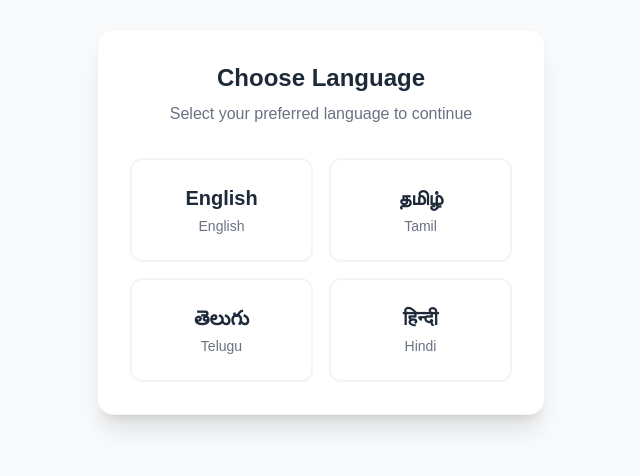
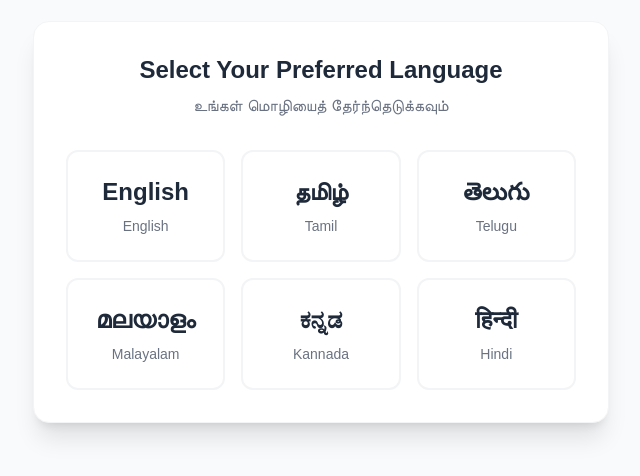
Before and after one commit to jeevithapv/uzhavan-bazaar, a Next.js app: page /language in a window 1280 px wide. Shown: the part 178-654 px from the top of the page, without its empty margins (319-959 px from the left). Built offline with nearby package versions, Linux system fonts and the light colour scheme.

Commit message:
Refine splash screen entry flow and language selection

```diff
--- a/app/globals.css
+++ b/app/globals.css
@@ -33,3 +33,13 @@ body {
 @utility animate-marquee {
   animation: marquee 20s linear infinite;
 }
+
+@keyframes fade-in-up {
+  0% { opacity: 0; transform: translateY(20px); }
+  100% { opacity: 1; transform: translateY(0); }
+}
+
+@keyframes loading {
+  0% { width: 0%; }
+  100% { width: 100%; }
+}
--- a/app/language/page.tsx
+++ b/app/language/page.tsx
@@ -1,11 +1,14 @@
 'use client';
 import { useRouter } from 'next/navigation';
 
+import { useAppContext } from '@/components/providers/AppProvider';
+
 export default function LanguageSelection() {
   const router = useRouter();
+  const { setLanguage } = useAppContext();
 
   const handleSelect = (lang: string) => {
-    // We can store lang in localStorage or context in the future
+    setLanguage(lang);
     router.push('/select-role');
   };
 
@@ -13,24 +16,26 @@ export default function LanguageSelection() {
     { code: 'en', name: 'English', native: 'English' },
     { code: 'ta', name: 'Tamil', native: 'தமிழ்' },
     { code: 'te', name: 'Telugu', native: 'తెలుగు' },
+    { code: 'ml', name: 'Malayalam', native: 'മലയാളം' },
+    { code: 'kn', name: 'Kannada', native: 'ಕನ್ನಡ' },
     { code: 'hi', name: 'Hindi', native: 'हिन्दी' },
   ];
 
   return (
     <div className="flex flex-col items-center justify-center min-h-screen bg-gray-50 px-4">
-      <div className="max-w-md w-full bg-white rounded-2xl shadow-xl p-8 border border-gray-100">
-        <h2 className="text-2xl font-bold text-center text-gray-800 mb-2">Choose Language</h2>
-        <p className="text-center text-gray-500 mb-8">Select your preferred language to continue</p>
+      <div className="max-w-xl w-full bg-white rounded-2xl shadow-xl p-8 border border-gray-100">
+        <h2 className="text-2xl font-bold text-center text-gray-800 mb-2">Select Your Preferred Language</h2>
+        <p className="text-center text-gray-500 mb-8 font-medium">உங்கள் மொழியைத் தேர்ந்தெடுக்கவும்</p>
 
-        <div className="grid grid-cols-2 gap-4">
+        <div className="grid grid-cols-2 md:grid-cols-3 gap-4">
           {languages.map((lang) => (
             <button
               key={lang.code}
               onClick={() => handleSelect(lang.code)}
-              className="flex flex-col items-center justify-center p-6 border-2 border-gray-100 rounded-xl hover:border-green-500 hover:bg-green-50 transition-all group"
+              className="flex flex-col items-center justify-center p-6 border-2 border-gray-100 rounded-xl hover:border-green-500 hover:bg-green-50 hover:shadow-md transition-all group"
             >
-              <span className="text-xl font-bold text-gray-800 group-hover:text-green-700">{lang.native}</span>
-              <span className="text-sm text-gray-500 group-hover:text-green-600 mt-1">{lang.name}</span>
+              <span className="text-2xl font-bold text-gray-800 group-hover:text-green-700">{lang.native}</span>
+              <span className="text-sm text-gray-500 group-hover:text-green-600 mt-2">{lang.name}</span>
             </button>
           ))}
         </div>
--- a/app/page.tsx
+++ b/app/page.tsx
@@ -9,18 +9,22 @@ export default function Splash() {
   useEffect(() => {
     const timer = setTimeout(() => {
       router.push('/language');
-    }, 2000);
+    }, 2500);
     return () => clearTimeout(timer);
   }, [router]);
 
   return (
-    <div className="flex flex-col items-center justify-center min-h-screen bg-green-900 text-white">
-      <div className="animate-pulse flex flex-col items-center">
-        <div className="w-32 h-32 mb-6 rounded-full overflow-hidden border-4 border-green-700 bg-white shadow-2xl flex items-center justify-center">
+    <div className="flex flex-col items-center justify-center min-h-screen bg-emerald-900 text-white relative">
+      <div className="animate-[fade-in-up_1s_ease-out] flex flex-col items-center">
+        <div className="w-32 h-32 mb-6 rounded-full overflow-hidden border-4 border-emerald-700 bg-white shadow-2xl flex items-center justify-center animate-pulse">
           <Image src="/logo.png" alt="Uzhavan Bazar Logo" width={120} height={120} className="object-contain" />
         </div>
-        <h1 className="text-4xl font-extrabold tracking-widest text-green-50 uppercase">Uzhavan Bazar</h1>
-        <p className="text-green-300 mt-3 text-sm font-medium tracking-wider uppercase">From Our Fields to Your Home</p>
+        <h1 className="text-4xl font-extrabold tracking-widest text-white uppercase drop-shadow-md">Uzhavan Bazar</h1>
+        <p className="text-amber-500 mt-3 text-sm font-medium tracking-wider uppercase drop-shadow-sm">From Our Fields to Your Home</p>
+      </div>
+
+      <div className="absolute bottom-12 w-48 h-1 bg-emerald-950 rounded-full overflow-hidden">
+        <div className="h-full bg-emerald-400 rounded-full animate-[loading_2.5s_ease-in-out_forwards]" />
       </div>
     </div>
   );
```
